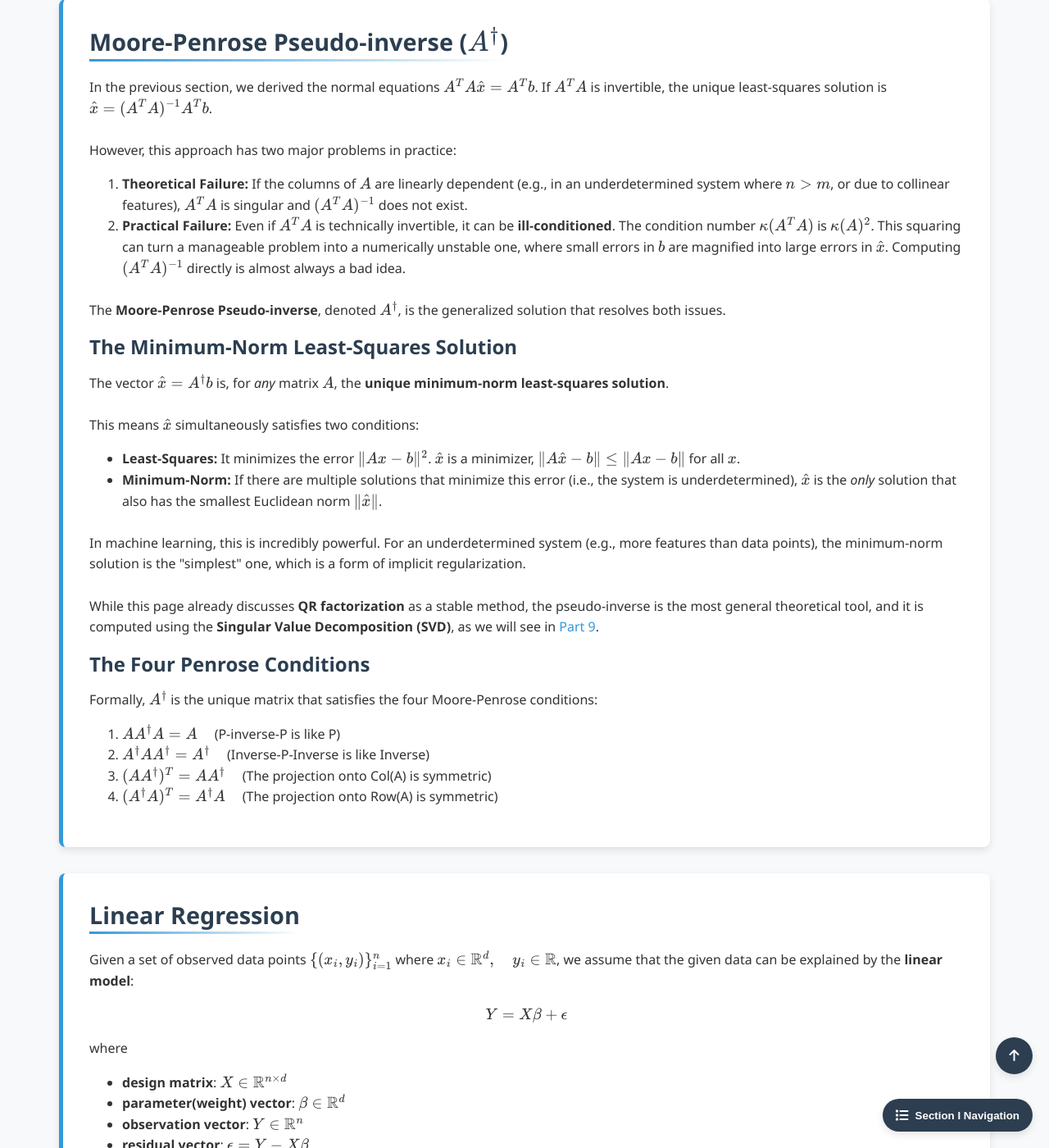
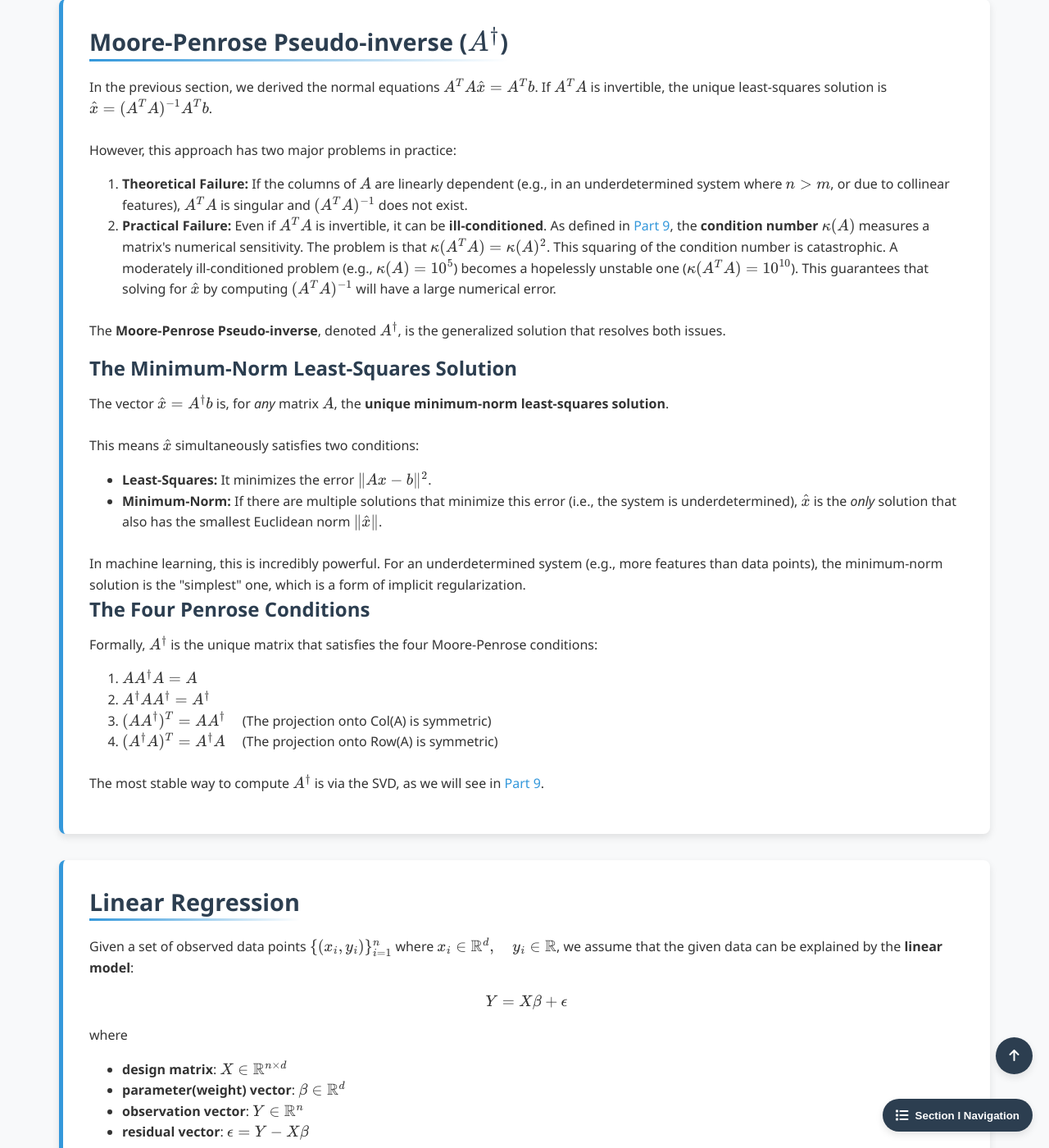
Before and after one commit to Yusukey01/yusukey01.github.io, a Jekyll site: the page built from Mathematics/Linear_algebra/leastsquares.html, in a window 1280 px wide and 1400 px high, scrolled down 2251 px. Shown: the whole window at 82% size. Built offline with Jekyll 4.4.1, drawn with Linux system fonts in a browser that asks for light colours.

```diff
--- a/Mathematics/Linear_algebra/leastsquares.html
+++ b/Mathematics/Linear_algebra/leastsquares.html
@@ -207,7 +207,8 @@ uses_python: false
                 However, this approach has two major problems in practice:
                 <ol style="padding-left: 40px;">
                     <li><strong>Theoretical Failure:</strong> If the columns of \(A\) are linearly dependent (e.g., in an underdetermined system where \(n > m\), or due to collinear features), \(A^TA\) is singular and \((A^TA)^{-1}\) does not exist.</li>
-                <li><strong>Practical Failure:</strong> Even if \(A^TA\) is technically invertible, it can be <strong>ill-conditioned</strong>. The condition number \(\kappa(A^TA)\) is \(\kappa(A)^2\). This squaring can turn a manageable problem into a numerically unstable one, where small errors in \(b\) are magnified into large errors in \(\hat{x}\). Computing \((A^TA)^{-1}\) directly is almost always a bad idea.</li>
+
+                    <li><strong>Practical Failure:</strong> Even if \(A^TA\) is invertible, it can be <strong>ill-conditioned</strong>. As defined in <a href="symmetry.html#svd">Part 9</a>, the <strong>condition number</strong> \(\kappa(A)\) measures a matrix's numerical sensitivity. The problem is that \(\kappa(A^TA) = \kappa(A)^2\). This squaring of the condition number is catastrophic. A moderately ill-conditioned problem (e.g., \(\kappa(A) = 10^5\)) becomes a hopelessly unstable one (\(\kappa(A^TA) = 10^{10}\)). This guarantees that solving for \(\hat{x}\) by computing \((A^TA)^{-1}\) will have a large numerical error.</li>
                 </ol>
                 <br>
                 The <strong>Moore-Penrose Pseudo-inverse</strong>, denoted \(A^\dagger\), is the generalized solution that resolves both issues.
@@ -219,24 +220,24 @@ uses_python: false
                 <br><br>
                 This means \(\hat{x}\) simultaneously satisfies two conditions:
                 <ul style="padding-left: 40px;">
-                <li><strong>Least-Squares:</strong> It minimizes the error \(\|Ax - b\|^2\). \(\hat{x}\) is a minimizer, \(\|A\hat{x} - b\| \leq \|Ax - b\|\) for all \(x\).</li>
+                    <li><strong>Least-Squares:</strong> It minimizes the error \(\|Ax - b\|^2\).</li>
                     <li><strong>Minimum-Norm:</strong> If there are multiple solutions that minimize this error (i.e., the system is underdetermined), \(\hat{x}\) is the <em>only</em> solution that also has the smallest Euclidean norm \(\|\hat{x}\|\).</li>
                 </ul>
                 <br>
                 In machine learning, this is incredibly powerful. For an underdetermined system (e.g., more features than data points), the minimum-norm solution is the "simplest" one, which is a form of implicit regularization.
-            <br><br>
-            While this page already discusses <strong>QR factorization</strong> as a stable method, the pseudo-inverse is the most general theoretical tool, and it is computed using the <strong>Singular Value Decomposition (SVD)</strong>, as we will see in <a href="symmetry.html#pinv_svd">Part 9</a>.
-            </p>
+                </I>
 
                 <h3>The Four Penrose Conditions</h3>
                 <p>
                 Formally, \(A^\dagger\) is the unique matrix that satisfies the four Moore-Penrose conditions:
                 <ol style="padding-left: 40px;">
-                <li>\(A A^\dagger A = A\) &nbsp;&nbsp;&nbsp; (P-inverse-P is like P)</li>
-                <li>\(A^\dagger A A^\dagger = A^\dagger\) &nbsp;&nbsp;&nbsp; (Inverse-P-Inverse is like Inverse)</li>
+                    <li>\(A A^\dagger A = A\)</li>
+                    <li>\(A^\dagger A A^\dagger = A^\dagger\)</li>
                     <li>\((A A^\dagger)^T = A A^\dagger\) &nbsp;&nbsp;&nbsp; (The projection onto Col(A) is symmetric)</li>
                     <li>\((A^\dagger A)^T = A^\dagger A\) &nbsp;&nbsp;&nbsp; (The projection onto Row(A) is symmetric)</li>
                 </ol>
+                <br>
+                The most stable way to compute \(A^\dagger\) is via the SVD, as we will see in <a href="symmetry.html#pinv_svd">Part 9</a>.
                 </p>
             </section>
 
```
Also changed, not shown: Mathematics/Linear_algebra/symmetry.html (+12 -0 lines). Lines whose indentation alone changed are shown as unchanged.
